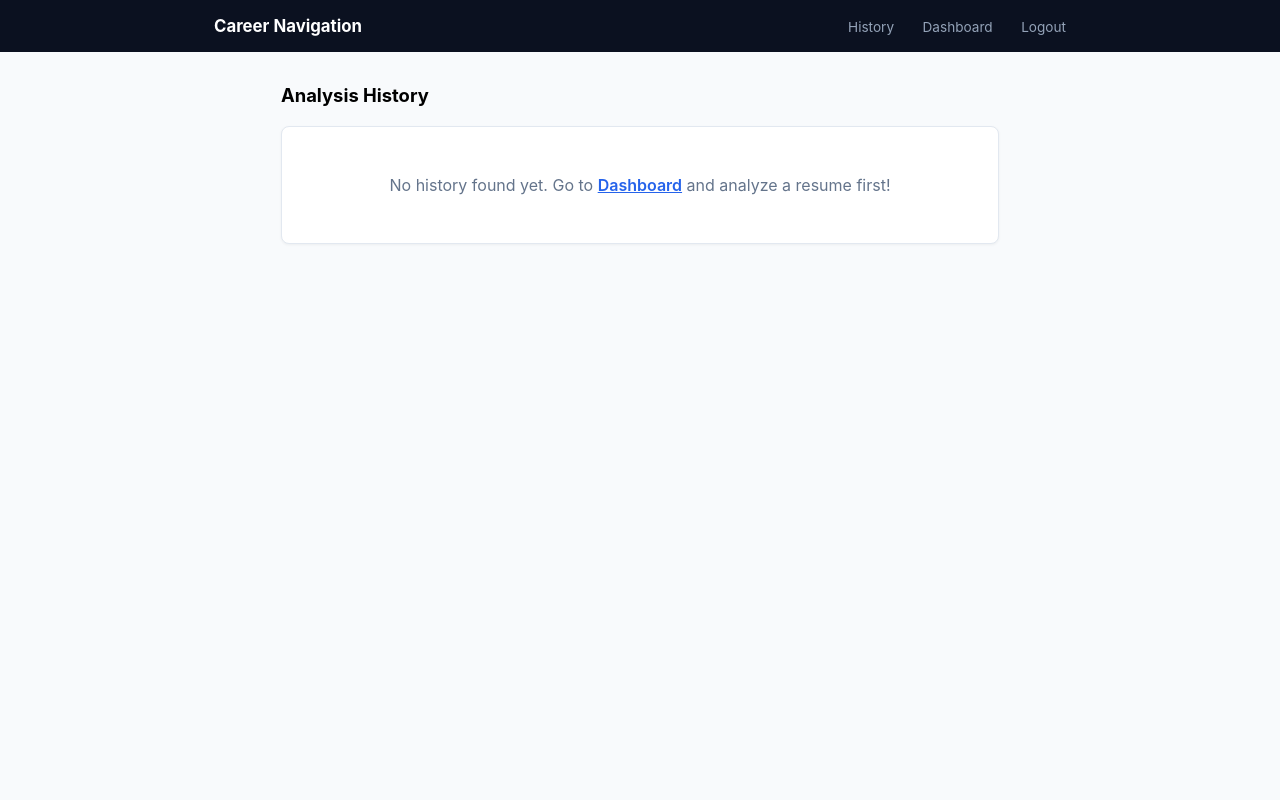
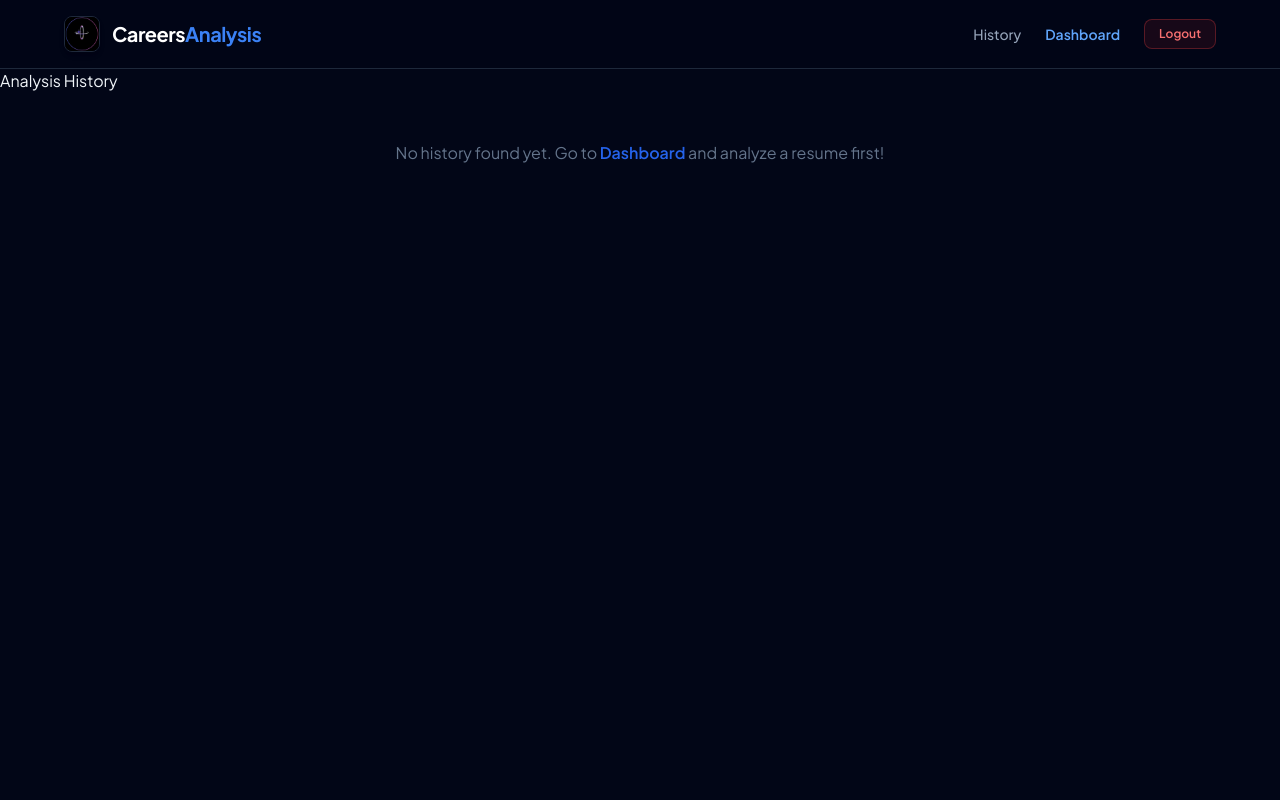
Before and after one commit to DevSatyam7/Ai-Resume-Analyzer, a Flask app: page /history in a window 1280 px wide. Run offline with Flask 3, Linux system fonts and the light colour scheme; the visitor is signed in with stand-in values (Sample User, id 1); some libraries are stand-ins or nearby versions.

Commit message:
Update base.html

```diff
--- a/templates/base.html
+++ b/templates/base.html
@@ -3,26 +3,43 @@
 <head>
     <meta charset="UTF-8">
     <meta name="viewport" content="width=device-width, initial-scale=1.0">
-    <title>Career Navigation</title>
-    <link rel="stylesheet" href="{{ url_for('static', filename='style.css') }}">
+    <title>CareersAnalysis - Dashboard</title>
+
+    <!-- Favicon (Browser Tab Icon) -->
+    <link rel="icon" type="image/png" href="{{ url_for('static', filename='favicon.png') }}">
+    <link rel="apple-touch-icon" href="{{ url_for('static', filename='favicon.png') }}">
+
+    <!-- Styling -->
+    <script src="https://cdn.tailwindcss.com"></script>
+    <link href="https://fonts.googleapis.com/css2?family=Plus+Jakarta+Sans:wght@400;500;600;700;800&display=swap" rel="stylesheet">
+    <style>
+        body { font-family: 'Plus Jakarta Sans', sans-serif; }
+    </style>
 </head>
-<body>
+<body class="bg-slate-950 text-slate-100 min-h-screen flex flex-col">
 
-    <header class="navbar">
-        <div class="nav-container">
-            <a href="/dashboard" class="logo">Career Navigation</a>
-            <nav class="nav-links">
-                <a href="/history">History</a>
-                <a href="/dashboard">Dashboard</a>
-                <a href="/logout">Logout</a>
-            </nav>
+    <!-- Navbar with Brand Logo -->
+    <header class="w-full border-b border-slate-800 bg-slate-950/80 backdrop-blur-md px-6 py-4 sticky top-0 z-50">
+        <div class="max-w-6xl mx-auto flex justify-between items-center">
+            <a href="/" class="flex items-center gap-3">
+                <img src="{{ url_for('static', filename='favicon.png') }}" alt="Logo" class="w-9 h-9 rounded-lg object-cover border border-slate-800 shadow-md">
+                <span class="text-xl font-bold text-white tracking-tight">Careers<span class="text-blue-500">Analysis</span></span>
+            </a>
+
+            <div class="flex items-center gap-6 text-sm font-medium">
+                <a href="/history" class="text-slate-400 hover:text-white transition">History</a>
+                <a href="/dashboard" class="text-blue-400 font-semibold transition">Dashboard</a>
+                <a href="/logout" class="bg-red-600/10 text-red-400 hover:bg-red-600 hover:text-white border border-red-500/30 px-3.5 py-1.5 rounded-lg transition text-xs font-semibold">
+                    Logout
+                </a>
+            </div>
         </div>
     </header>
 
-    <div class="content-container">
-        {% block content %}
-        {% endblock %}
-    </div>
+    <!-- Page Content (Dashboard / History Forms) -->
+    <main class="flex-1">
+        {% block content %}{% endblock %}
+    </main>
 
 </body>
 </html>
```
